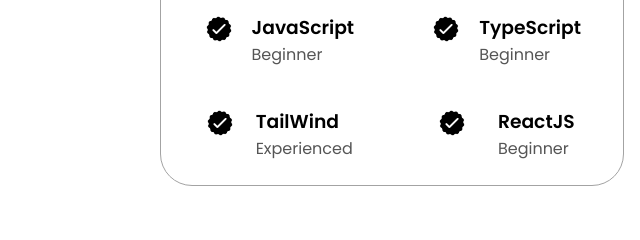
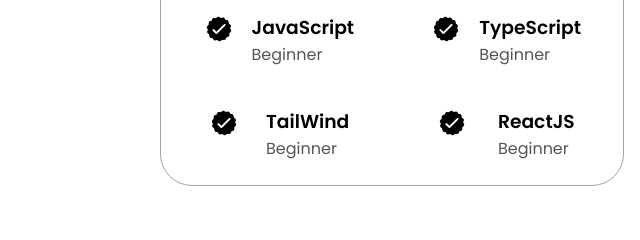
Before and after one commit to JotaPedroo/html-css-jd-portfolio, a plain HTML site: page index.html in a window 1280 px wide. Shown: the part 1980-2220 px from the top of the page, 0-640 px from the left. Drawn offline with Linux system fonts and the light colour scheme.

Commit message:
Experience to Beginner

```diff
--- a/index.html
+++ b/index.html
@@ -176,7 +176,7 @@
                 />
                 <div>
                   <h3>TailWind</h3>
-                  <p>Experienced</p>
+                  <p>Beginner</p>
                 </div>
               </article>
               <article>
```
